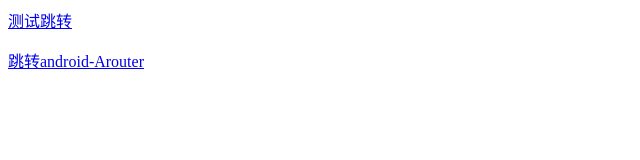
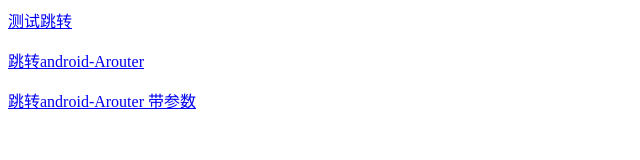
Before and after one commit to Oslanka/statichtml.github.io, a plain HTML site: page index.html in a window 1280 px wide. Shown: the whole page, without its empty margins (0-640 px from the left). Drawn offline with Linux system fonts and the light colour scheme.

Commit message:
admin 123456

```diff
--- a/index.html
+++ b/index.html
@@ -4,5 +4,6 @@
 
 <p><a href="http://www.360.com/">测试跳转</a> </p>
 <p><a href="arouter://www.nativie.com/login/login">跳转android-Arouter</a></p>
+<p><a href="arouter://www.nativie.com/login/login?username=admin&password=123456">跳转android-Arouter 带参数</a></p>
 </body>
 </html>
```
